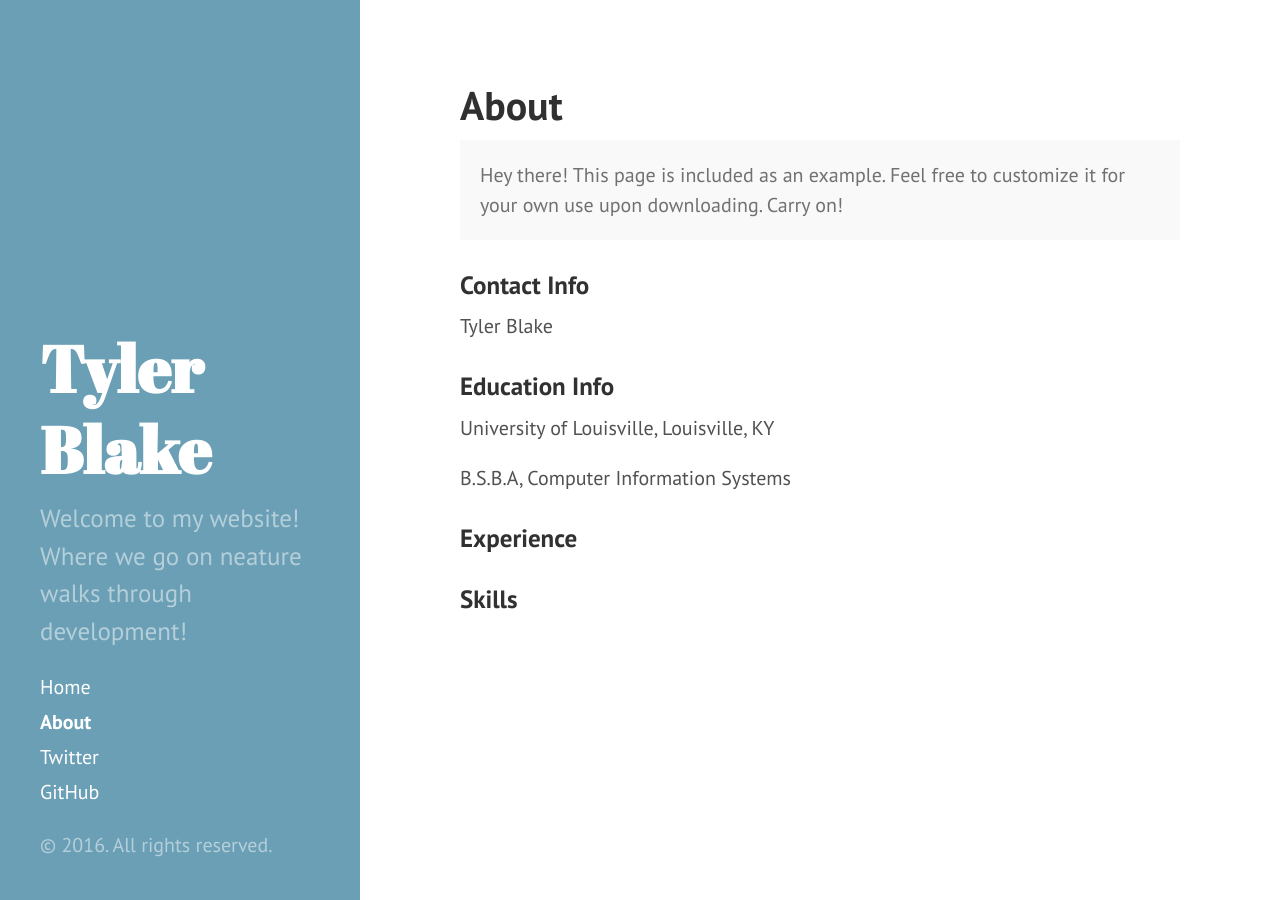
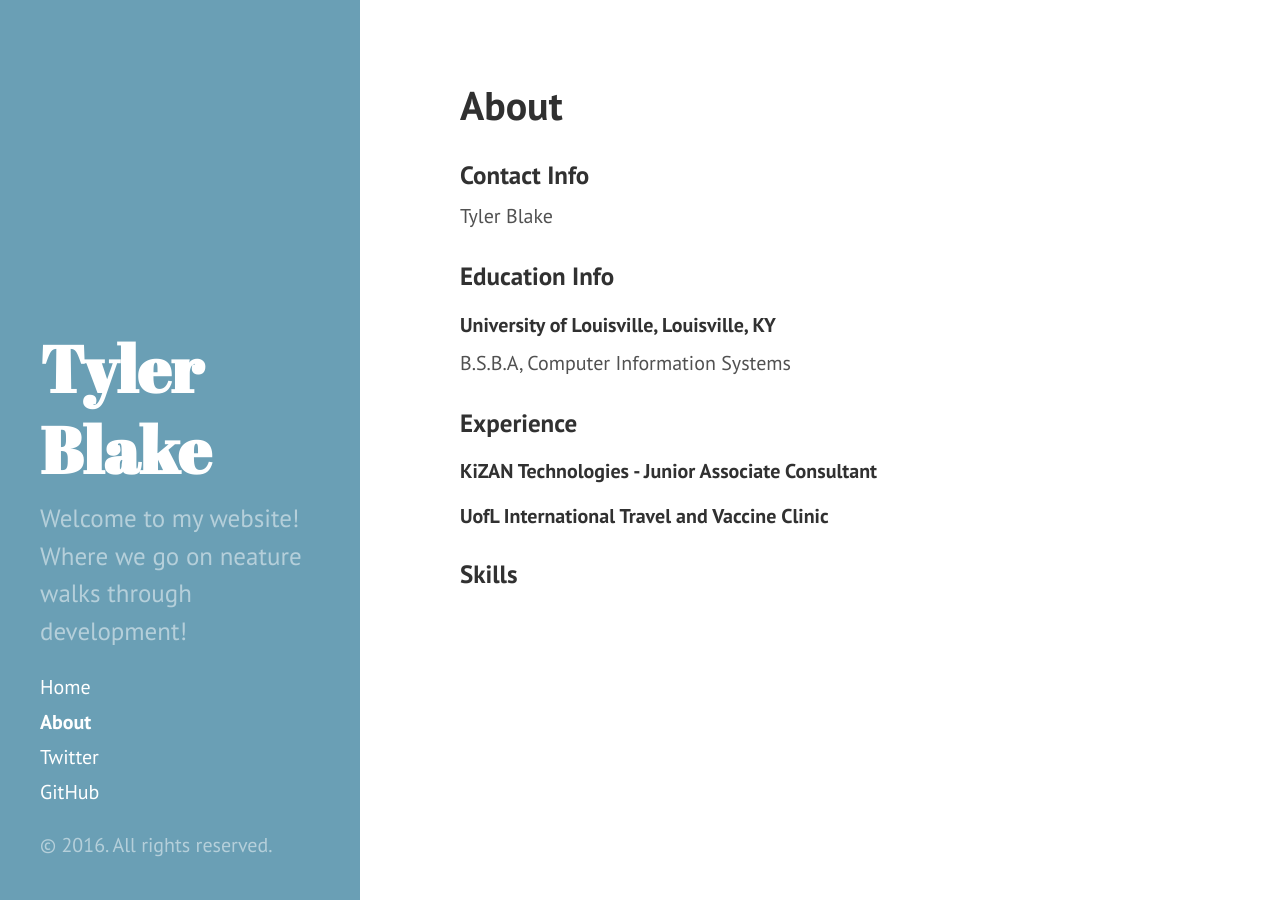
Before and after one commit to tylerablake/website, a Jekyll site: the page built from about.md, in a window 1280 px wide. Built offline with Jekyll 4.4.1, drawn with Linux system fonts in a browser that asks for light colours.

Commit message:
editing about section

```diff
--- a/about.md
+++ b/about.md
@@ -2,10 +2,6 @@
 layout: page
 title: About
 ---
-
-<p class="message">
-  Hey there! This page is included as an example. Feel free to customize it for your own use upon downloading. Carry on!
-</p>
 
 ### Contact Info
 <p>Tyler Blake</p>
@@ -14,11 +10,13 @@ title: About
 
 
 ### Education Info
-<p>University of Louisville, Louisville, KY</p>
+<h4>University of Louisville, Louisville, KY</h4>
 <p>B.S.B.A, Computer Information Systems</p>
 
 ### Experience
 
+<h4>KiZAN Technologies - Junior Associate Consultant</h4>
+<h4>UofL International Travel and Vaccine Clinic</h4>
 
 
 ### Skills
```
